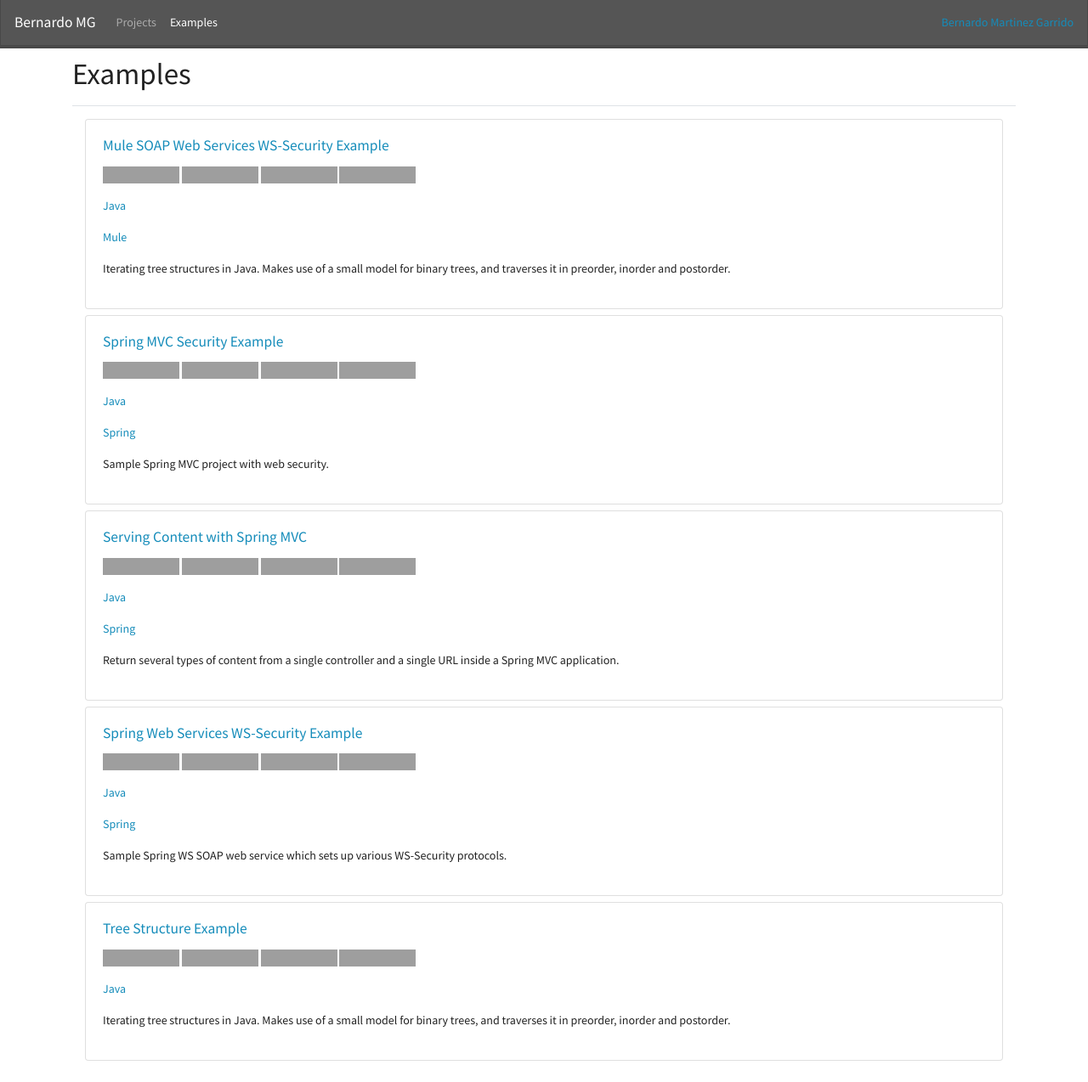
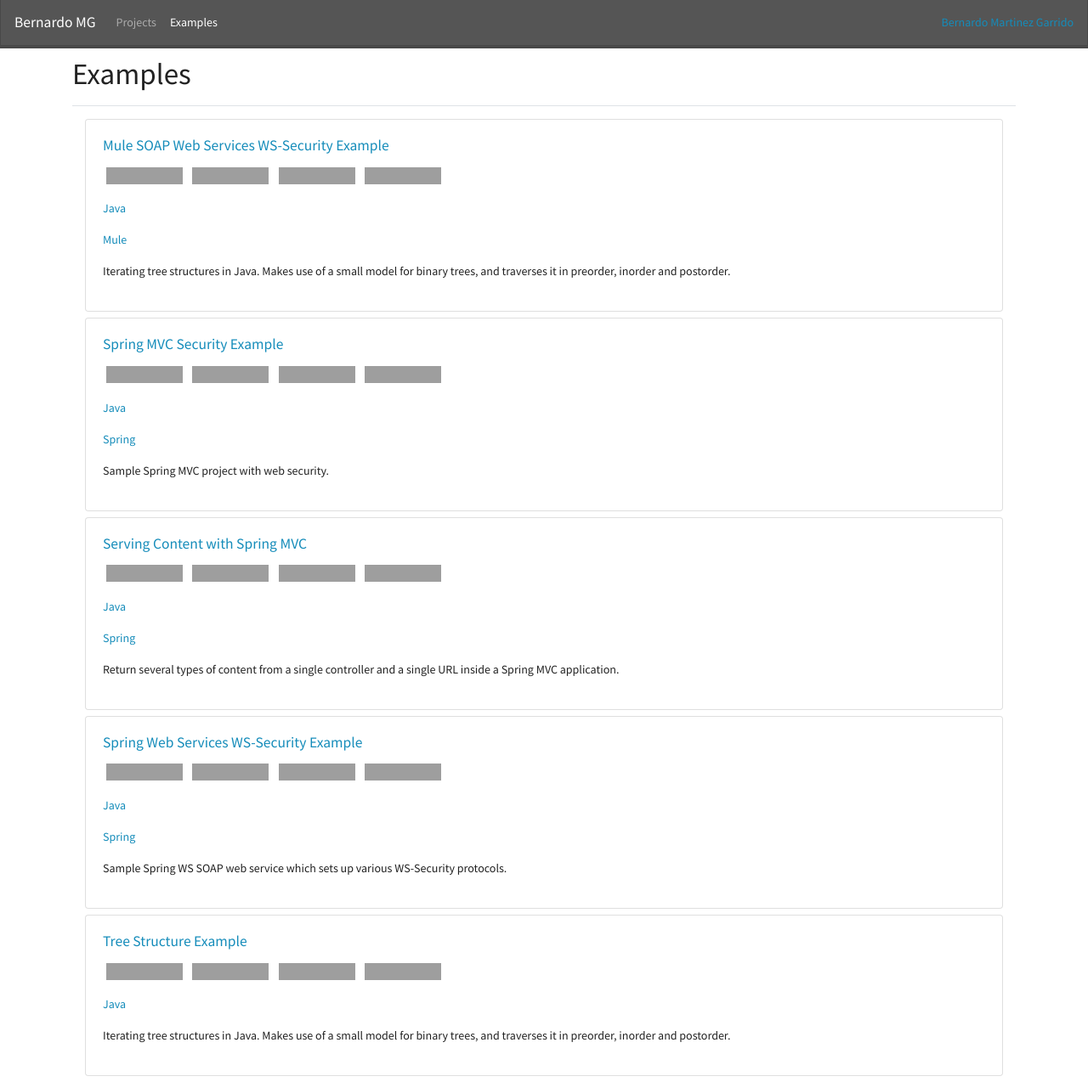
Before and after one commit to Bernardo-MG/front-site, a Jekyll site: the page built from examples.md, in a window 1280 px wide and 1274 px high. Shown: the whole window at 85% size. Built offline with Jekyll 4.4.1, drawn with Linux system fonts in a browser that asks for light colours; nearby versions of some CDN libraries; a script that is not in the unit is left out; grey boxes are pictures that could not be loaded.

Commit message:
Set style to badges

```diff
--- a/_includes/projects.html
+++ b/_includes/projects.html
@@ -6,10 +6,10 @@
    <div class="card">
       <div class="card-body">
          <h5 class="card-title"><a href="{{ project.link }}">{{ project.title | escape }}</a></h5>
-         <a href="{{ project.link }}"><img alt="" src="https://img.shields.io/github/license/{{ repo_user }}/{{ repo_name }}.svg?style=social"/></a>
-         <a href="{{ project.link }}/stargazers"><img alt="" src="https://img.shields.io/github/stars/{{ repo_user }}/{{ repo_name }}.svg?style=social"/></a>
-         <a href="{{ project.link }}/watchers"><img alt="" src="https://img.shields.io/github/watchers/{{ repo_user }}/{{ repo_name }}.svg?label=Watchers&style=social"/></a>
-         <a href="{{ project.link }}/network/members"><img alt="" src="https://img.shields.io/github/forks/{{ repo_user }}/{{ repo_name }}.svg?label=Forks&style=social"/></a>
+         <a href="{{ project.link }}" class="badge"><img alt="" src="https://img.shields.io/github/license/{{ repo_user }}/{{ repo_name }}.svg?style=social"/></a>
+         <a href="{{ project.link }}/stargazers" class="badge"><img alt="" src="https://img.shields.io/github/stars/{{ repo_user }}/{{ repo_name }}.svg?style=social"/></a>
+         <a href="{{ project.link }}/watchers" class="badge"><img alt="" src="https://img.shields.io/github/watchers/{{ repo_user }}/{{ repo_name }}.svg?label=Watchers&style=social"/></a>
+         <a href="{{ project.link }}/network/members" class="badge"><img alt="" src="https://img.shields.io/github/forks/{{ repo_user }}/{{ repo_name }}.svg?label=Forks&style=social"/></a>
          </p>
          {% if project.languages %}
          {%- for language in project.languages -%}
```
